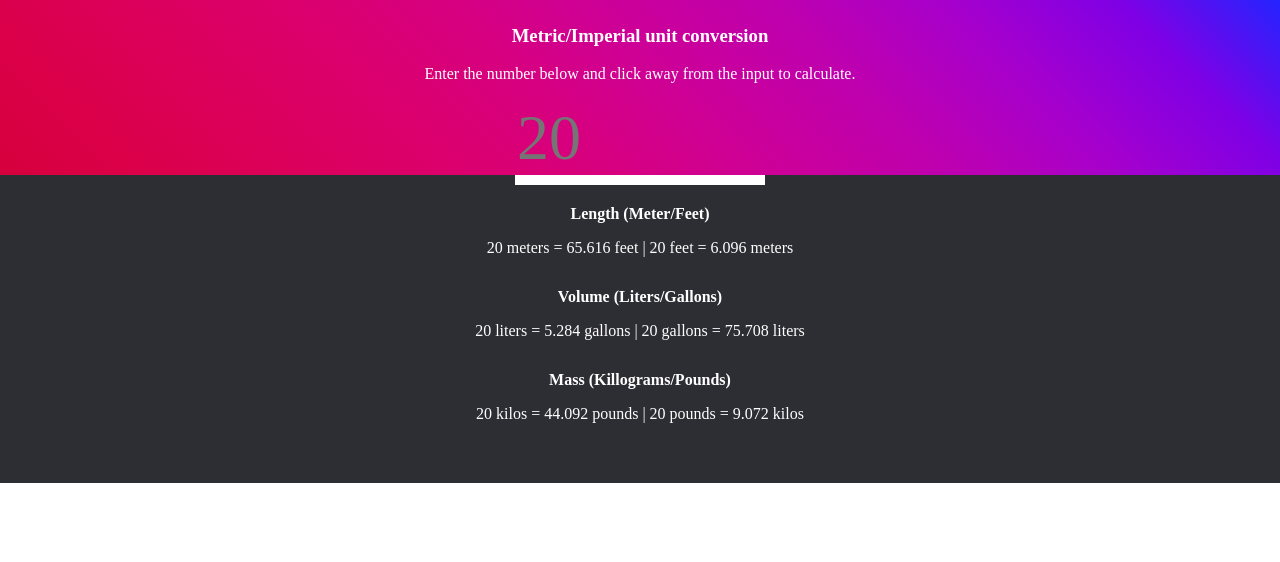
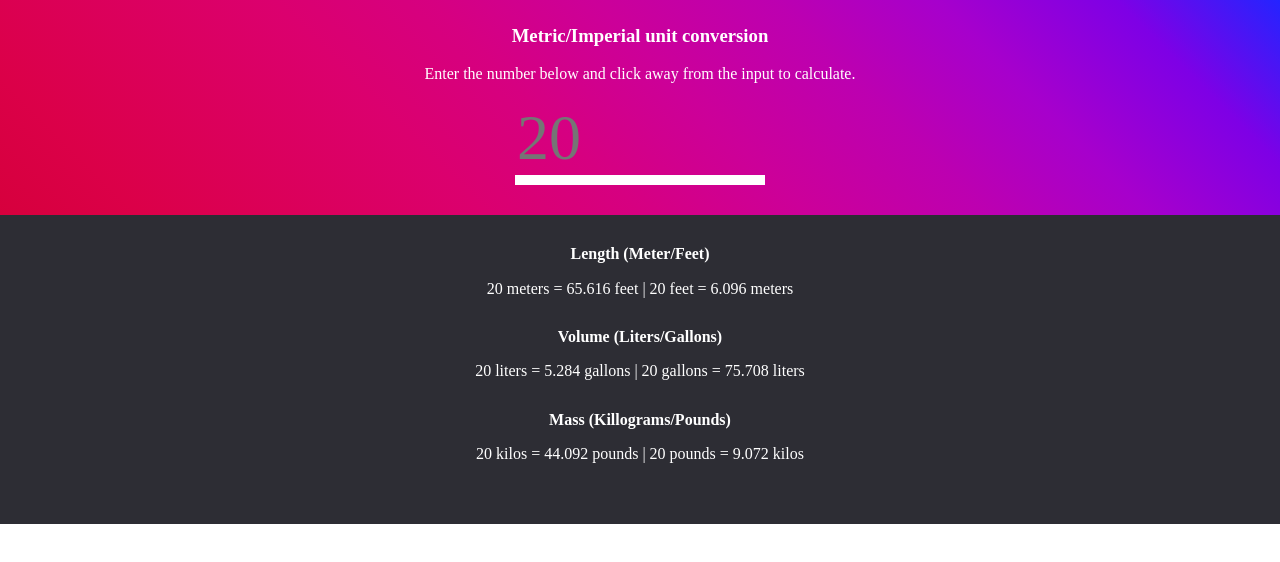
Before and after one commit to amoozgar-afghan/Unit-Converter, a plain HTML site: page index.html in a window 1280 px wide. Drawn offline with nearby package versions, Linux system fonts and the light colour scheme.

Commit message:
Update index.css

```diff
--- a/index.css
+++ b/index.css
@@ -5,7 +5,7 @@ html, body {
 }
 
 .displayVariable {
-    height: 120px;
+    min-height: 120px;
     background-image: linear-gradient(
         225deg,
         hsl(240deg 100% 57%) 0%,
```
